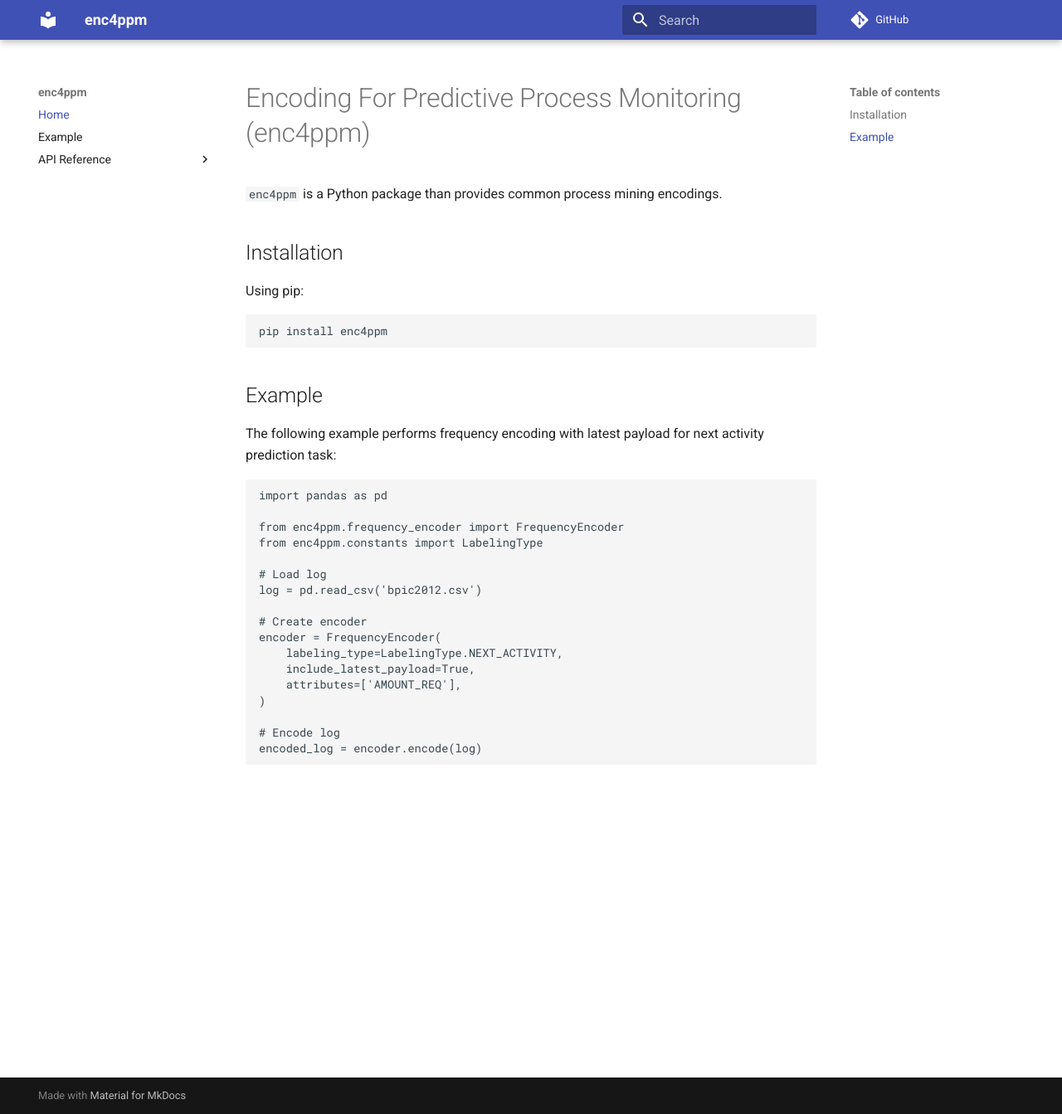
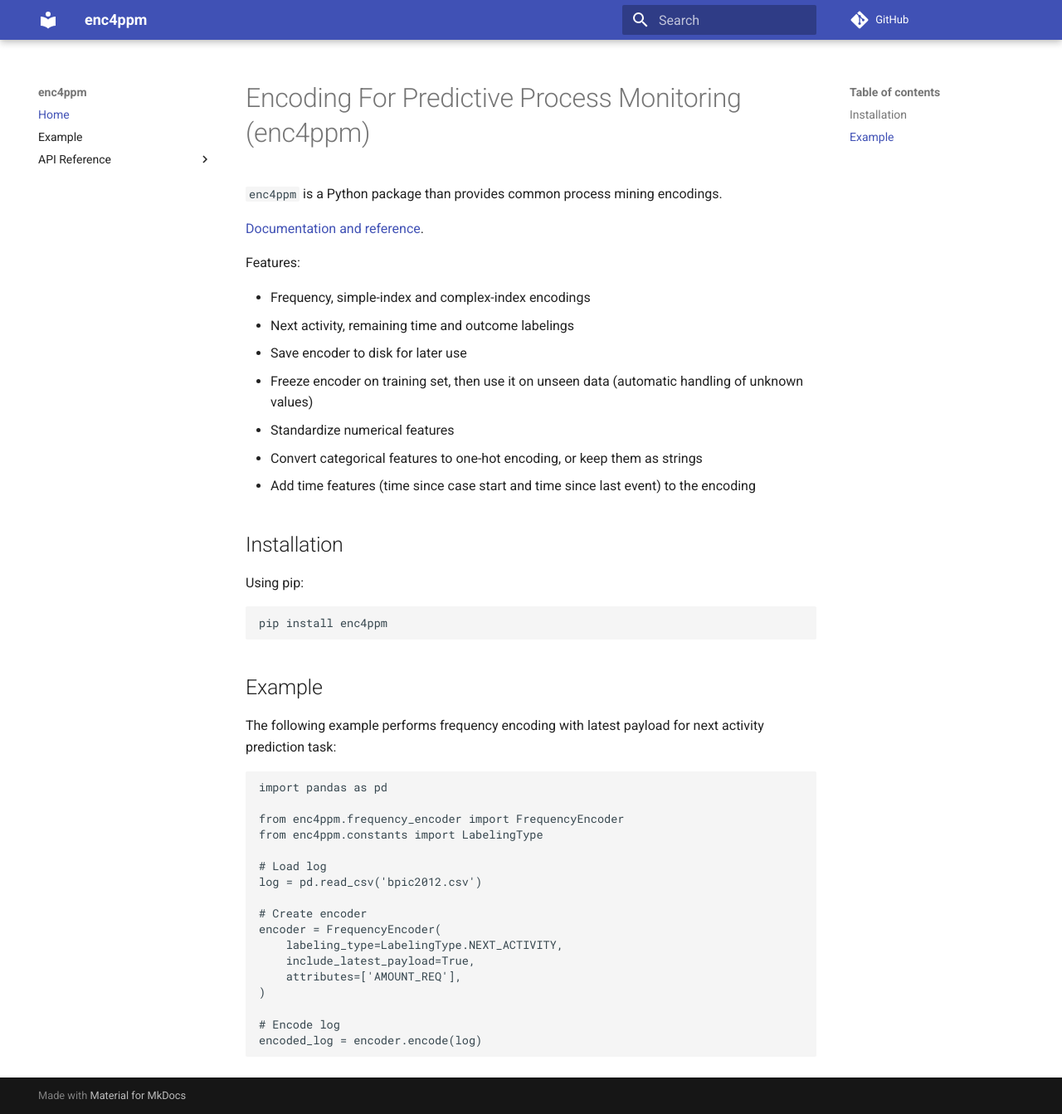
Before and after one commit to rgraziosi-fbk/enc4ppm, an MkDocs documentation site: the page built from docs/index.md, in a window 1280 px wide and 1343 px high. Shown: the whole window at 83% size. Built offline with MkDocs 1.6.1 and Material for MkDocs 9.7.7, drawn with Linux system fonts in a browser that asks for light colours; comment, search, counter and statistics services are not loaded.

```diff
--- a/docs/index.md
+++ b/docs/index.md
@@ -1,6 +1,18 @@
 # Encoding For Predictive Process Monitoring (enc4ppm)
 
 `enc4ppm` is a Python package than provides common process mining encodings.
+
+[Documentation and reference](https://rgraziosi-fbk.github.io/enc4ppm/).
+
+Features:
+
+- Frequency, simple-index and complex-index encodings
+- Next activity, remaining time and outcome labelings
+- Save encoder to disk for later use
+- Freeze encoder on training set, then use it on unseen data (automatic handling of unknown values)
+- Standardize numerical features
+- Convert categorical features to one-hot encoding, or keep them as strings
+- Add time features (time since case start and time since last event) to the encoding
 
 ## Installation
 
```
Also changed, not shown: README.md (+12 -0 lines).
